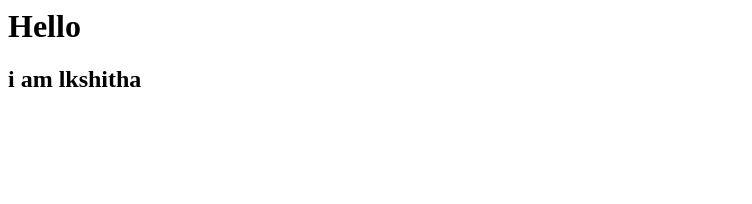
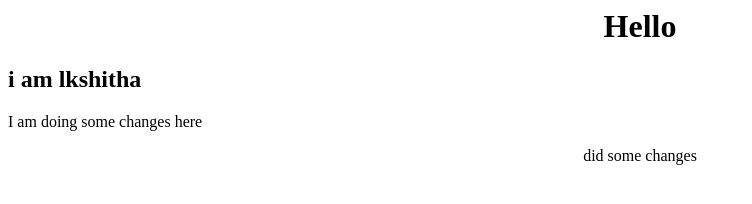
Before and after one commit to lakshitha1999/phpphp, a plain HTML site: page index.html in a window 1280 px wide. Shown: the whole page, without its empty margins (0-752 px from the left). Drawn offline with Linux system fonts and the light colour scheme.

Commit message:
3rd commit

```diff
--- a/index.html
+++ b/index.html
@@ -1,8 +1,10 @@
 <html>
     <head></head>
 <body>
-    <h1>Hello</h1>
+<center><h1>Hello</h1></center>
     <h2>i am lkshitha</h2>
+    <p>I am doing some changes here</p>
+    <center><p> did some changes</p></center>
 
 </body>
 </html>
```
